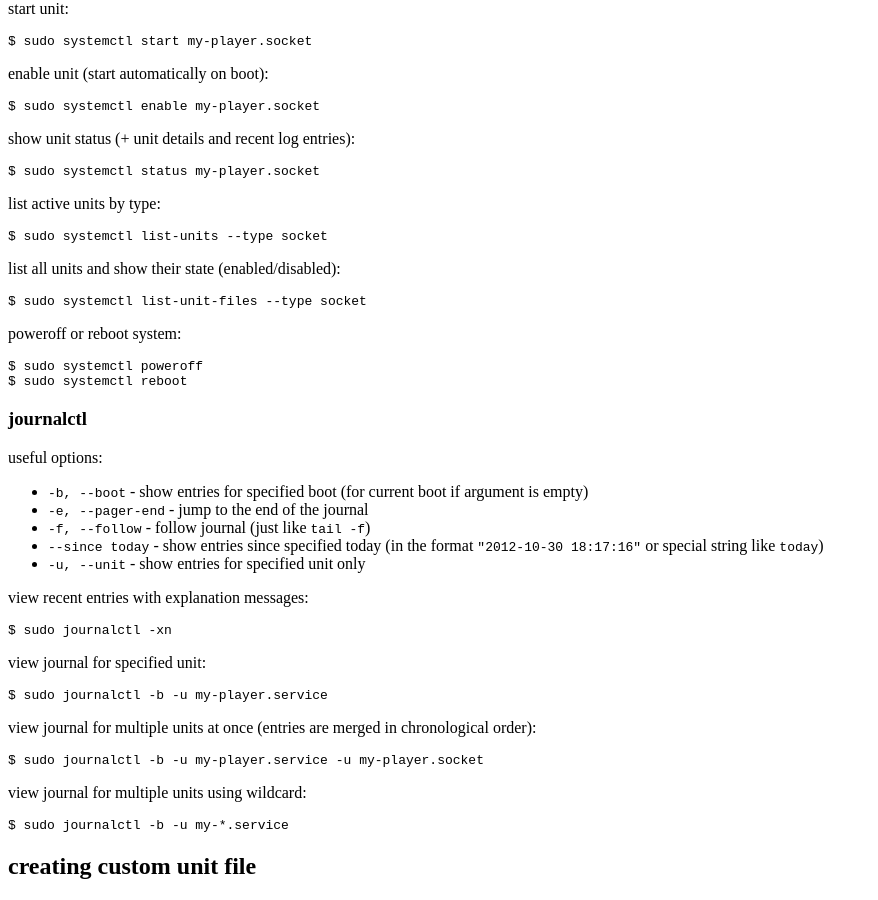
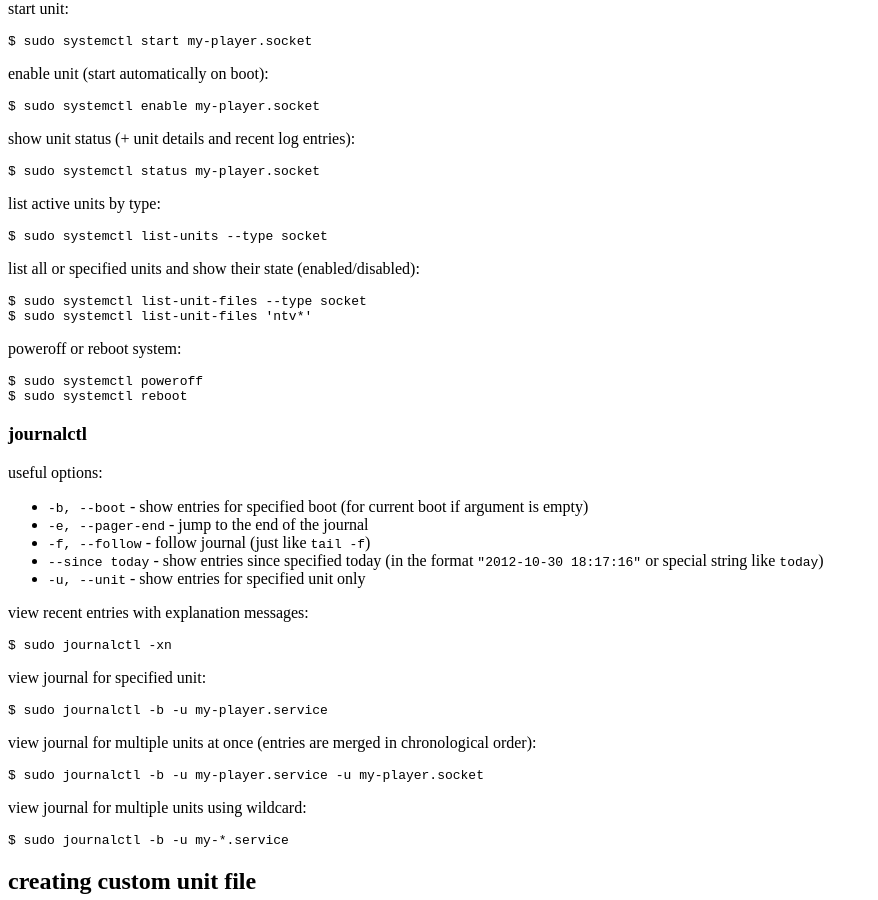
Before and after one commit to tap349/tap349.github.io, a Jekyll site: the page built from _posts/2017-05-02-systemd.md, in a window 1280 px wide and 900 px high, scrolled down 402 px. Shown: the whole window, without its empty margins (0-878 px from the left). Built offline with Jekyll 4.4.1, drawn with Linux system fonts in a browser that asks for light colours.

Commit message:
update 2017-05-22_14:37:28

````diff
--- a/_posts/2017-05-02-systemd.md
+++ b/_posts/2017-05-02-systemd.md
@@ -42,10 +42,11 @@ list active units by type:
 $ sudo systemctl list-units --type socket
 ```
 
-list all units and show their state (enabled/disabled):
+list all or specified units and show their state (enabled/disabled):
 
 ```sh
 $ sudo systemctl list-unit-files --type socket
+$ sudo systemctl list-unit-files 'ntv*'
 ```
 
 poweroff or reboot system:
````
